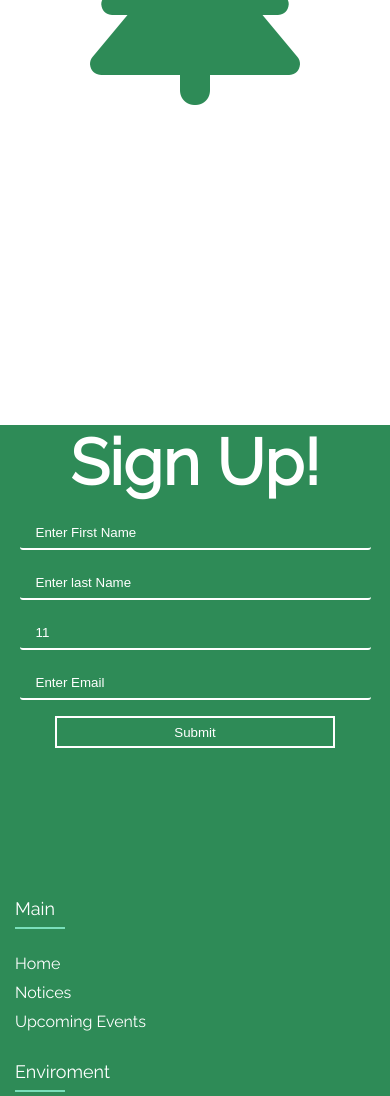
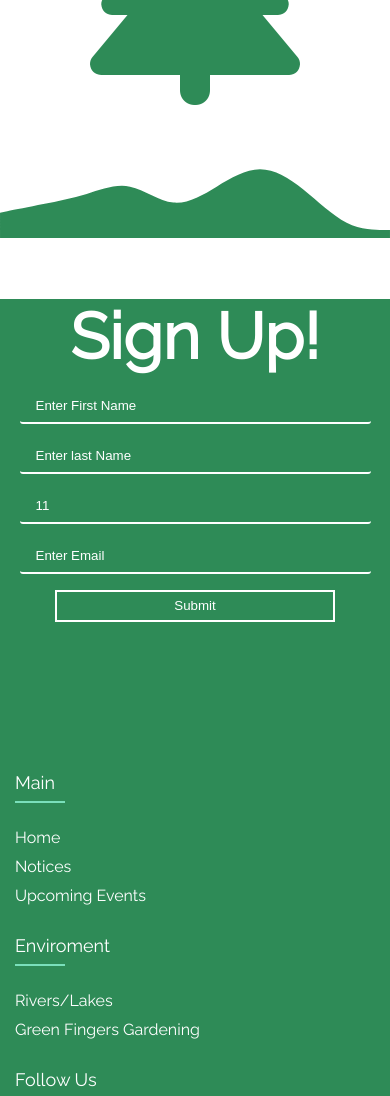
Before and after one commit to OSC-Website/OSC-Website-Front-End, a plain HTML site: page index.html in a window 390 px wide. Shown: the part 4013-5109 px from the top of the page. Drawn offline with nearby package versions, Linux system fonts and the light colour scheme; a script that the page names is missing.

Commit message:
Added Responsive to weird SVG on top of Form

```diff
--- a/CSS/styles.css
+++ b/CSS/styles.css
@@ -238,7 +238,8 @@ header .navbar-default div .fa-bars {
   border-radius: 50%;
   height: 370px;
   margin-right: 8rem;
-  animation: 5s I-AM-IN-SPAIN-WITHOUT-THE-A__SO-YOURE-IN-SPIN__WAIT ease-in-out;
+  animation: 2.1s I-AM-IN-SPAIN-WITHOUT-THE-A__SO-YOURE-IN-SPIN__WAIT
+    ease-in-out;
 }
 
 @keyframes I-AM-IN-SPAIN-WITHOUT-THE-A__SO-YOURE-IN-SPIN__WAIT {
@@ -702,15 +703,69 @@ ul {
   }
 }
 
+@media only screen and (max-width: 1085px) {
+  .ECV__Form-SVG__Top {
+    top: 165.1rem;
+  }
+}
+
+@media only screen and (max-width: 1064px) {
+  .ECV__Form-SVG__Top {
+    top: 164.3rem;
+  }
+}
+
+@media only screen and (max-width: 1043px) {
+  .ECV__Form-SVG__Top {
+    top: 163.2rem;
+  }
+}
+
+@media only screen and (max-width: 1033px) {
+  .ECV__Form-SVG__Top {
+    top: 164.2rem;
+  }
+}
+
+@media only screen and (max-width: 1009px) {
+  .ECV__Form-SVG__Top {
+    top: 163.4rem;
+  }
+}
+
+@media only screen and (max-width: 992px) {
+  .ECV__Form-SVG__Top {
+    top: 162.4rem;
+  }
+}
+
 @media only screen and (max-width: 998px) {
   .EVC__Our-Team h2 {
     top: 59.2rem;
   }
 }
 
+@media only screen and (max-width: 984px) {
+  .ECV__Form-SVG__Top {
+    top: 161rem;
+  }
+}
+
+@media only screen and (max-width: 972px) {
+  .ECV__Form-SVG__Top {
+    top: 192rem;
+  }
+}
+
 @media only screen and (max-width: 970px) {
   .EVC__Our-Team h2 {
     top: 56.8rem;
+  }
+}
+
+@media only screen and (max-width: 966px) {
+  .ECV__Form-SVG__Top {
+    top: 191.1rem;
   }
 }
 
@@ -740,6 +795,187 @@ ul {
 
   .EVC__Flex-Left {
     width: 100%;
+  }
+
+  .ECV__Form-SVG__Top {
+    top: 194rem;
+  }
+
+  form {
+    margin-top: 12.1rem;
+  }
+}
+
+@media only screen and (max-width: 922px) {
+  .ECV__Form-SVG__Top {
+    top: 193.05rem;
+  }
+}
+
+@media only screen and (max-width: 900px) {
+  .ECV__Form-SVG__Top {
+    top: 192.1rem;
+  }
+}
+
+@media only screen and (max-width: 886px) {
+  .ECV__Form-SVG__Top {
+    top: 193rem;
+  }
+}
+
+@media only screen and (max-width: 872px) {
+  .ECV__Form-SVG__Top {
+    top: 192.2rem;
+  }
+}
+
+@media only screen and (max-width: 855px) {
+  .ECV__Form-SVG__Top {
+    top: 191.4rem;
+  }
+}
+@media only screen and (max-width: 833px) {
+  .ECV__Form-SVG__Top {
+    top: 190.5rem;
+  }
+}
+
+@media only screen and (max-width: 811px) {
+  .ECV__Form-SVG__Top {
+    top: 189.35rem;
+  }
+}
+
+@media only screen and (max-width: 788px) {
+  .ECV__Form-SVG__Top {
+    top: 188rem;
+  }
+}
+
+@media only screen and (max-width: 775px) {
+  .ECV__Form-SVG__Top {
+    top: 189.2rem;
+  }
+}
+
+@media only screen and (max-width: 755px) {
+  .ECV__Form-SVG__Top {
+    top: 188.2rem;
+  }
+}
+
+@media only screen and (max-width: 733px) {
+  .ECV__Form-SVG__Top {
+    top: 187.2rem;
+  }
+}
+
+@media only screen and (max-width: 709px) {
+  .ECV__Form-SVG__Top {
+    top: 186.1rem;
+  }
+}
+
+@media only screen and (max-width: 688px) {
+  .ECV__Form-SVG__Top {
+    top: 185.1rem;
+  }
+}
+
+@media only screen and (max-width: 675px) {
+  .ECV__Form-SVG__Top {
+    top: 191rem;
+  }
+}
+
+@media only screen and (max-width: 648px) {
+  .ECV__Form-SVG__Top {
+    top: 253.2rem;
+  }
+}
+
+@media only screen and (max-width: 627px) {
+  .ECV__Form-SVG__Top {
+    top: 252.2rem;
+  }
+}
+
+@media only screen and (max-width: 583px) {
+  .ECV__Form-SVG__Top {
+    top: 250.2rem;
+  }
+}
+
+@media only screen and (max-width: 556px) {
+  .ECV__Form-SVG__Top {
+    top: 250.9rem;
+  }
+}
+
+@media only screen and (max-width: 534px) {
+  .ECV__Form-SVG__Top {
+    top: 249.79rem;
+  }
+}
+
+@media only screen and (max-width: 511px) {
+  .ECV__Form-SVG__Top {
+    top: 259.6rem;
+  }
+}
+
+@media only screen and (max-width: 495px) {
+  .ECV__Form-SVG__Top {
+    top: 258.4rem;
+  }
+}
+
+@media only screen and (max-width: 470px) {
+  .ECV__Form-SVG__Top {
+    top: 256.5rem;
+  }
+}
+
+@media only screen and (max-width: 460px) {
+  .ECV__Form-SVG__Top {
+    top: 257.1rem;
+  }
+}
+
+@media only screen and (max-width: 451px) {
+  .ECV__Form-SVG__Top {
+    top: 257.79rem;
+  }
+}
+
+@media only screen and (max-width: 437px) {
+  .ECV__Form-SVG__Top {
+    top: 256.69rem;
+  }
+}
+
+@media only screen and (max-width: 436px) {
+  .ECV__Form-SVG__Top {
+    top: 258rem;
+  }
+}
+
+@media only screen and (max-width: 422px) {
+  .ECV__Form-SVG__Top {
+    top: 257rem;
+  }
+}
+
+@media only screen and (max-width: 419px) {
+  .ECV__Form-SVG__Top {
+    top: 261.5rem;
+  }
+}
+
+@media only screen and (max-width: 400px) {
+  .ECV__Form-SVG__Top {
+    top: 260.3rem;
   }
 }
 
@@ -820,6 +1056,7 @@ ul {
     margin-bottom: 30px;
   }
 }
+
 @media (max-width: 574px) {
   .footer-col {
     width: 100%;
```
